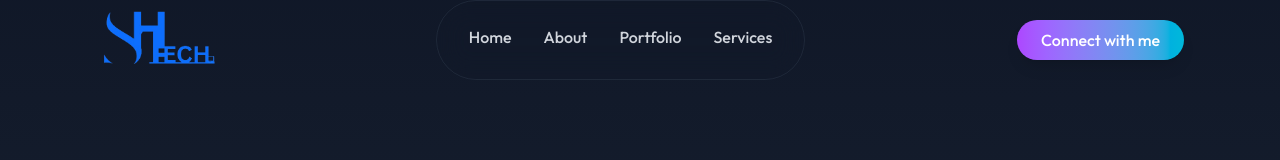
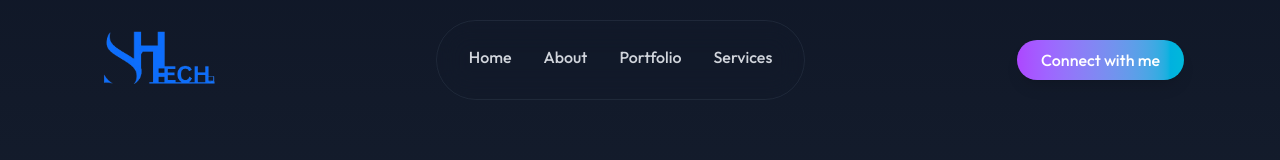
Before and after one commit to sir-hillary/sirhillarytech, a React (Vite) app: page / in a window 1280 px wide. Shown: the top 160 px of the page. Built offline with nearby package versions, Linux system fonts and the light colour scheme; no server answers; the HTML template or start-up script is replaced by a standard one.

Commit message:
fixing the top padding on the navbar section

```diff
--- a/src/Components/Navbar/Navbar.jsx
+++ b/src/Components/Navbar/Navbar.jsx
@@ -14,7 +14,7 @@ const Navbar = () => {
   ];
 
   return (
-    <nav className="fixed w-full top-0 left-0 z-50 px-6 md:px-16 lg:px-24 flex items-center justify-between border-gray-800">
+    <nav className="fixed w-full top-0 left-0 z-50 px-6 md:px-16 lg:px-24 pt-5 flex items-center justify-between border-gray-800">
       {/* Logo */}
       <ScrollLink to="home" smooth={true} duration={600} offset={-80}>
         <img src={logo} alt="Logo" className="w-32 h-auto cursor-pointer" />
```
